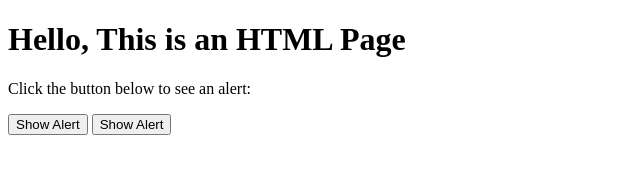
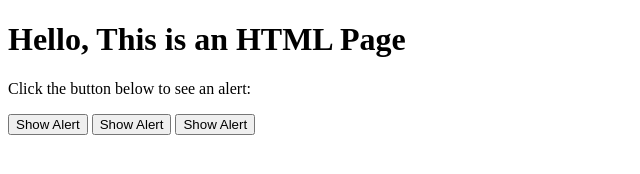
Before and after one commit to vikramkbgs/Code-Leetcode-CodeForece, a plain HTML site: page index.html in a window 1280 px wide. Shown: the whole page, without its empty margins (0-640 px from the left). Drawn offline with Linux system fonts and the light colour scheme.

Commit message:
add new button

```diff
--- a/index.html
+++ b/index.html
@@ -9,7 +9,7 @@
 
   <button id="alertButton">Show Alert</button>
  <button id="alertButton2">Show Alert</button>
-
+ <button id="alertButton">Show Alert</button>
 
   <script>
     // JavaScript code to handle button click event
```
